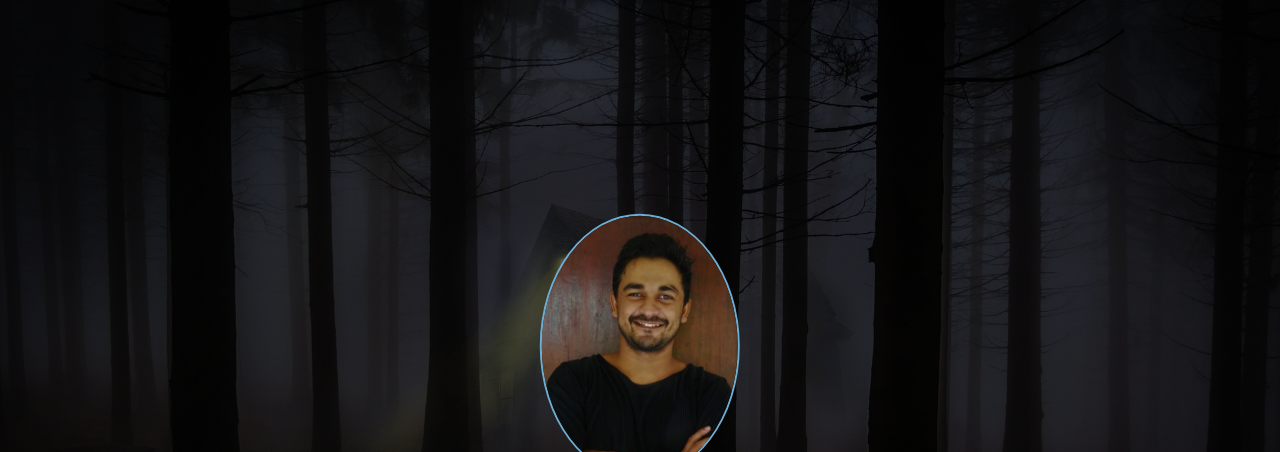
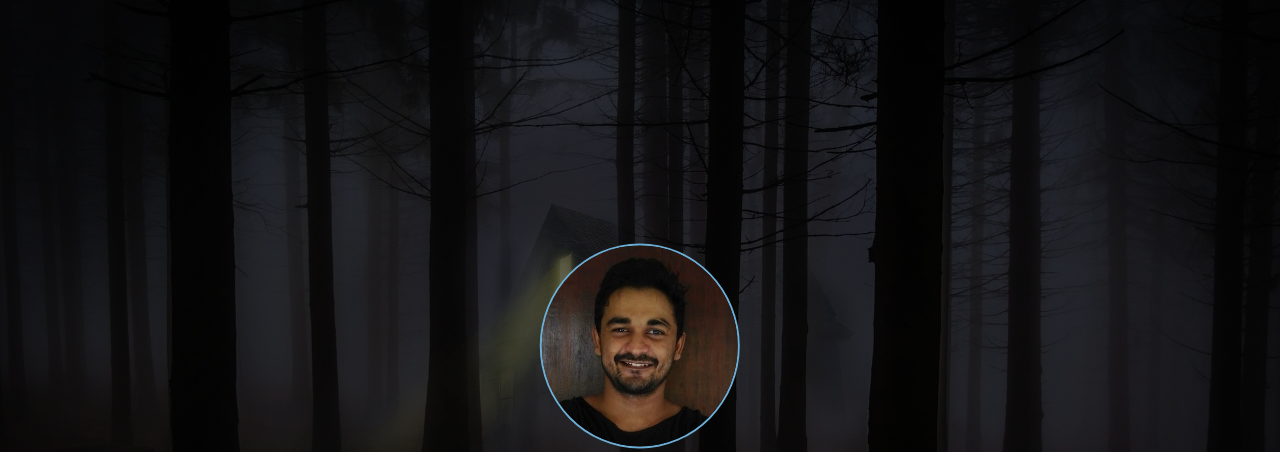
Before and after one commit to VishvanathSilva/PersonalWebsite, a plain HTML site: page index.html in a window 1280 px wide. Shown: the top 452 px of the page. Drawn offline with nearby package versions, Linux system fonts and the light colour scheme.

Commit message:
add photo

```diff
--- a/index.html
+++ b/index.html
@@ -17,7 +17,7 @@
     <section id="header">
         <div class="container text-center">
             <div class="user-box">
-                <img src="img/v1.jpeg" alt="NO Image">
+                <img src="img/3.jpeg" alt="NO Image">
                 <h1>Vishvanath Silva</h1>
                 <p>Full Stack Developer</p>
             </div>
```
Also changed, not shown: img/3.jpeg (added).
